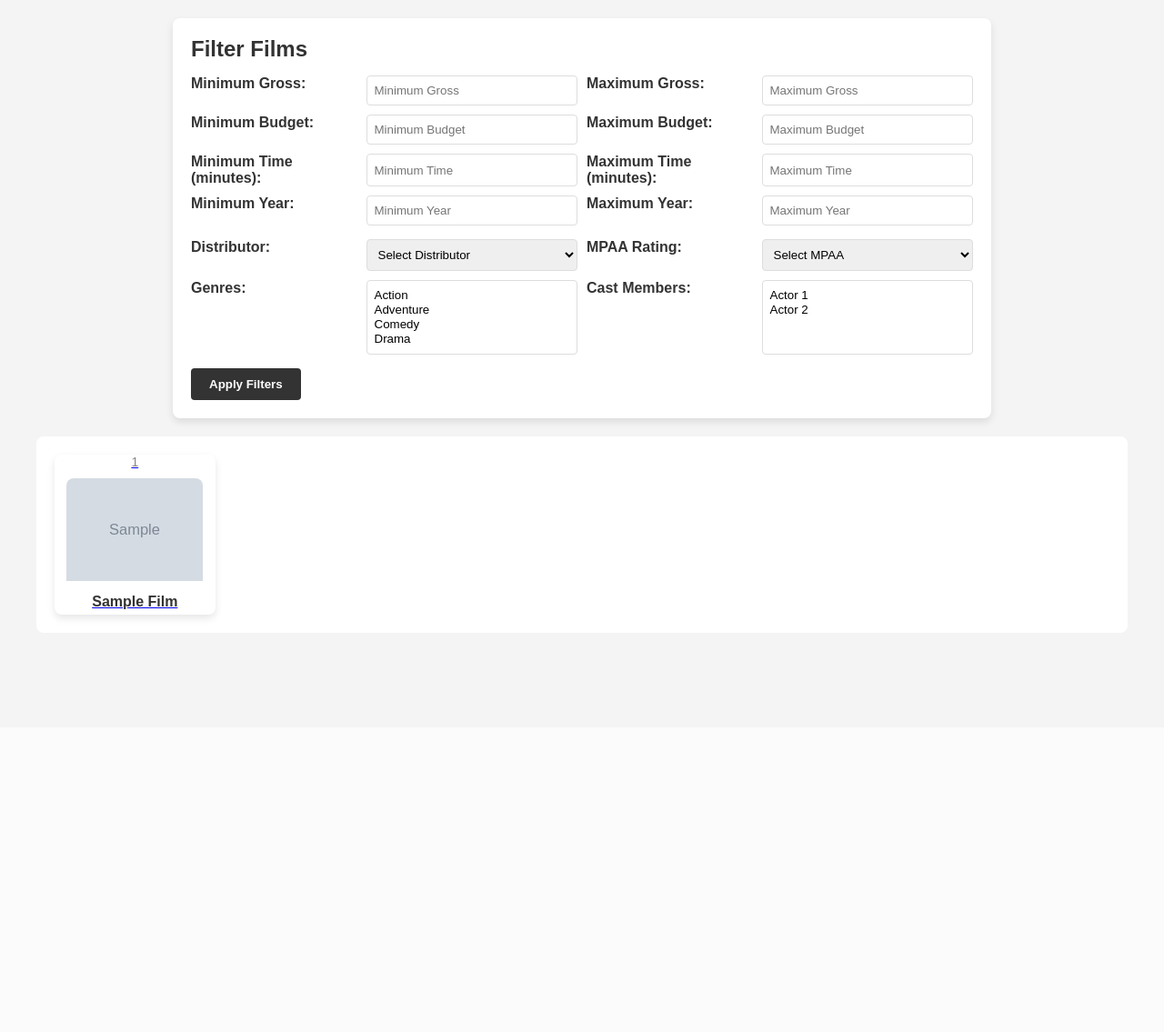
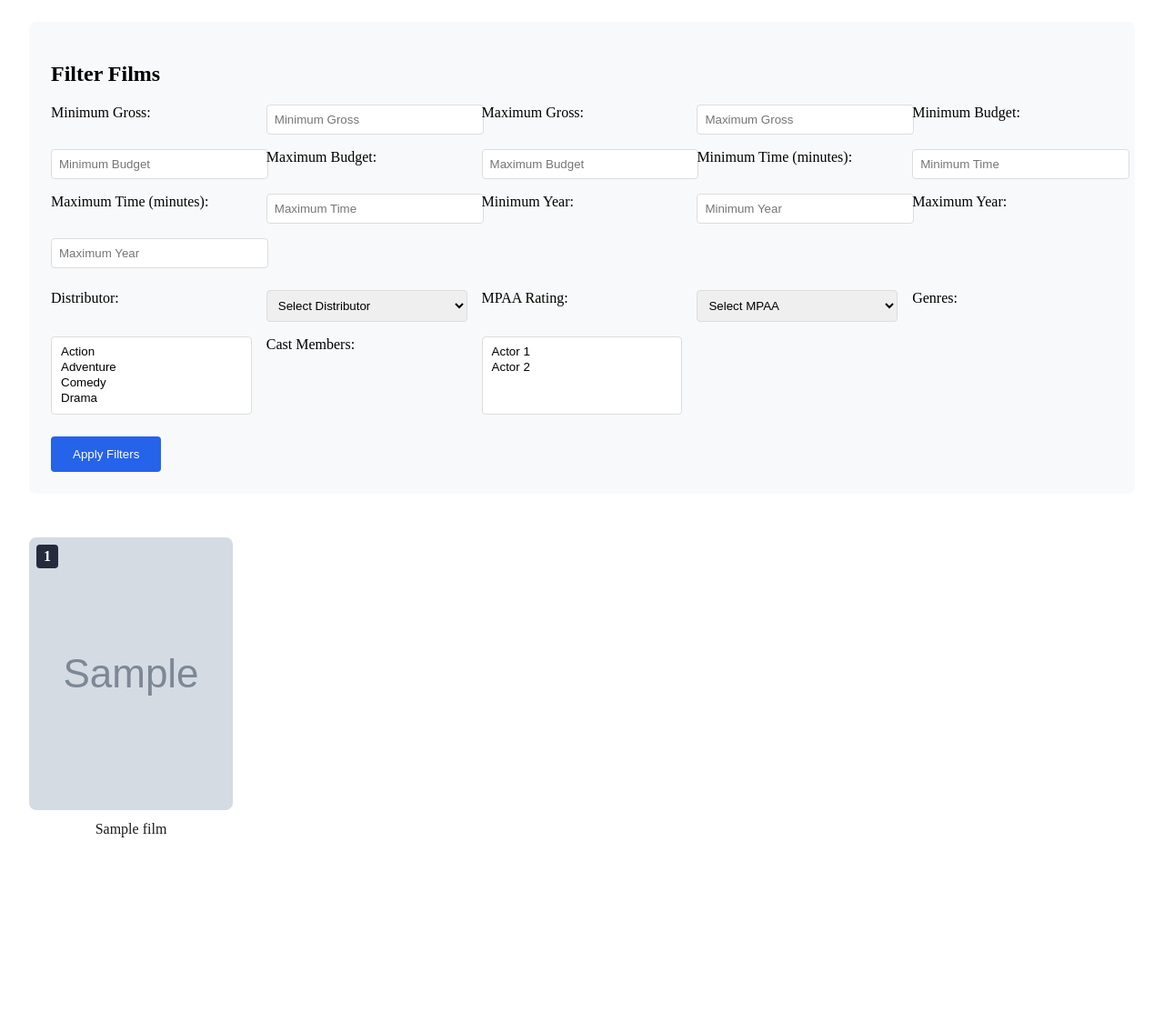
Before and after one commit to adrien-ldg/projet_full_stack, a Python web app: template api/templates/all_films.html in a window 1280 px wide. Shown: the whole page at 91% size. Before the commit the page ends 678 px from the top, so only its background shows below. Run offline with Jinja, Linux system fonts and the light colour scheme; the template is opened without the code that fills it: most values are stand-ins (such as "Sample title", 1, 10 or a date in 2020); grey boxes marked "Sample" are stand-in pictures.

Commit message:
modification de 2-3 trucs

```diff
--- a/api/static/css/pages/all_films.css
+++ b/api/static/css/pages/all_films.css
@@ -1,131 +1,164 @@
-/* Réinitialisation de base */
-* {
-    box-sizing: border-box;
-    margin: 0;
-    padding: 0;
+/* Style de base pour la galerie */
+.gallery {
+    display: grid;
+    grid-template-columns: repeat(auto-fill, minmax(200px, 1fr));
+    gap: 24px;
+    padding: 24px;
   }
 
-/* Style pour le corps de la page */
-body {
-    font-family: Arial, sans-serif;
-    background-color: #f4f4f4;
-    color: #333;
-    margin: 0;
-    padding: 20px;
+  .movie-item {
+    position: relative;
+    border-radius: 8px;
+    overflow: visible;
   }
 
-/* Conteneur principal */
-.container {
-    max-width: 1200px;
-    margin: auto;
+  .movie-item a {
+    display: block;
+    text-decoration: none;
+    color: inherit;
   }
 
-/* Style du formulaire de filtre */
-.filter-form {
-    background-color: #ffffff;
-    padding: 20px;
-    margin-bottom: 20px;
+  .movie-item img {
+    width: 100%;
+    height: 300px;
+    object-fit: cover;
     border-radius: 8px;
-    box-shadow: 0px 4px 8px rgba(0, 0, 0, 0.1);
-    max-width: 900px;
-    margin: 0 auto 20px; /* Centrer le formulaire et ajouter un espacement avec la galerie */
+    transition: transform 0.3s ease;
   }
 
-.filter-form h2 {
-    margin-bottom: 15px;
-    color: #333;
+  .movie-item:hover img {
+    transform: scale(1.05);
+  }
+
+  .rank {
+    position: absolute;
+    top: 8px;
+    left: 8px;
+    background: rgba(15, 23, 42, 0.9);
+    color: white;
+    padding: 4px 8px;
+    border-radius: 4px;
+    font-weight: 600;
+    z-index: 2;
+    margin: 0;
+  }
+
+  .title {
+    margin: 8px 0;
+    text-align: center;
+    font-weight: 500;
+    color: #1a1a1a;
+  }
+
+  /* Style pour la prévisualisation au survol */
+  .movie-preview {
+    position: absolute;
+    top: 100%;
+    left: 50%;
+    transform: translateX(-50%) translateY(10px);
+    width: 280px;
+    background: rgba(15, 23, 42, 0.95);
+    backdrop-filter: blur(8px);
+    border-radius: 12px;
+    padding: 16px;
+    color: white;
+    visibility: hidden;
+    opacity: 0;
+    transition: all 0.3s ease;
+    z-index: 10;
+    box-shadow: 0 10px 25px -5px rgba(0, 0, 0, 0.3);
+  }
+
+  .movie-item:hover .movie-preview {
+    visibility: visible;
+    opacity: 1;
+    transform: translateX(-50%) translateY(0);
+  }
+
+  .preview-header {
+    margin-bottom: 12px;
+  }
+
+  .preview-title {
+    font-size: 16px;
+    font-weight: bold;
+    margin: 0 0 4px 0;
+  }
+
+  .preview-year {
+    color: #94a3b8;
+    font-size: 14px;
+    margin: 0;
+  }
+
+  .preview-info {
+    font-size: 14px;
+    margin-bottom: 12px;
+  }
+
+  .preview-info p {
+    margin: 5px 0;
+    display: flex;
+    justify-content: space-between;
+  }
+
+  .preview-info span {
+    color: #94a3b8;
+  }
+
+  .preview-genres {
+    display: flex;
+    flex-wrap: wrap;
+    gap: 6px;
+  }
+
+  .genre-tag {
+    background: rgba(255, 255, 255, 0.1);
+    padding: 4px 8px;
+    border-radius: 12px;
+    font-size: 12px;
+  }
+
+  /* Style pour le formulaire de filtre */
+  .filter-form {
+    padding: 24px;
+    background: #f8f9fa;
+    border-radius: 8px;
+    margin: 24px;
   }
 
   .filter-group {
-    display: flex;
-    flex-wrap: wrap;
-    gap: 10px;
-    margin-bottom: 15px;
+    display: grid;
+    grid-template-columns: repeat(auto-fit, minmax(200px, 1fr));
+    gap: 16px;
+    margin-bottom: 24px;
   }
 
   .filter-group label {
-    flex: 1 1 150px;
-    font-weight: bold;
+    display: block;
+    margin-bottom: 8px;
+    font-weight: 500;
   }
 
   .filter-group input,
   .filter-group select {
-    flex: 1 1 200px;
+    width: 100%;
     padding: 8px;
+    border: 1px solid #ddd;
     border-radius: 4px;
-    border: 1px solid #ddd;
   }
 
   .filter-button {
-    display: inline-block;
-    background-color: #333;
-    color: #fff;
-    padding: 10px 20px;
+    background: #2563eb;
+    color: white;
+    padding: 12px 24px;
     border: none;
     border-radius: 4px;
     cursor: pointer;
-    font-weight: bold;
+    font-weight: 500;
+    transition: background-color 0.3s ease;
   }
 
   .filter-button:hover {
-    background-color: #555;
+    background: #1d4ed8;
   }
-
-/* Style de la galerie de films */
-.gallery {
-    display: grid;
-    grid-template-columns: repeat(auto-fill, minmax(150px, 1fr));
-    gap: 20px;
-    max-width: 1200px;
-    margin: 0 auto; /* Centrer la galerie */
-    padding: 20px;
-    border-radius: 8px;
-    background-color: #fff;
-}
-
-.movie-item {
-    display: flex;
-    flex-direction: column;
-    align-items: center;
-    text-align: center;
-    border-radius: 8px;
-    box-shadow: 0px 4px 8px rgba(0, 0, 0, 0.1);
-    transition: transform 0.2s, box-shadow 0.2s;
-    background-color: white;
-    overflow: hidden;
-}
-
-.movie-item img {
-    width: 100%;
-    height: auto;
-    max-width: 150px;
-    border-top-left-radius: 8px;
-    border-top-right-radius: 8px;
-    transition: opacity 0.2s ease;
-}
-
-.movie-item:hover {
-    transform: scale(1.05);
-    box-shadow: 0px 6px 12px rgba(0, 0, 0, 0.2);
-}
-
-.movie-item .title {
-    font-size: 16px;
-    font-weight: bold;
-    margin: 10px 0 5px;
-    color: #333;
-    text-transform: capitalize;
-}
-
-.movie-item .rank {
-    font-size: 14px;
-    color: #888;
-    margin-bottom: 10px;
-}
-
-/* Responsive design pour petits écrans */
-@media (max-width: 768px) {
-    .filter-group {
-        flex-direction: column;
-    }
-}
--- a/api/templates/all_films.html
+++ b/api/templates/all_films.html
@@ -7,8 +7,6 @@
     <link rel="stylesheet" href="{{ url_for('static', path='css/pages/all_films.css') }}">
 </head>
 <body>
-
-
     <div class="container">
         <!-- Formulaire de filtre -->
         <form action="/films/filter/" method="get" class="filter-form">
@@ -85,6 +83,23 @@
                     <img src="{{ film.image }}" alt="{{ film.title }}">
                     <p class="title">{{ film.title }}</p>
                 </a>
+                <div class="movie-preview">
+                    <div class="preview-header">
+                        <h3 class="preview-title">{{ film.title }}</h3>
+                        <p class="preview-year">{{ film.year }}</p>
+                    </div>
+                    <div class="preview-info">
+                        <p><span>Rating:</span> {{ film.mpaa }}</p>
+                        <p><span>Runtime:</span> {{ film.time }} min</p>
+                        <p><span>Budget:</span> ${{ '{:,.0f}'.format(film.budget) }}</p>
+                        <p><span>Gross:</span> ${{ '{:,.0f}'.format(film.gross) }}</p>
+                    </div>
+                    <div class="preview-genres">
+                        {% for genre in film.genres %}
+                            <span class="genre-tag">{{ genre }}</span>
+                        {% endfor %}
+                    </div>
+                </div>
             </div>
             {% endfor %}
         </div>
```
Lines whose indentation alone changed are shown as unchanged.
